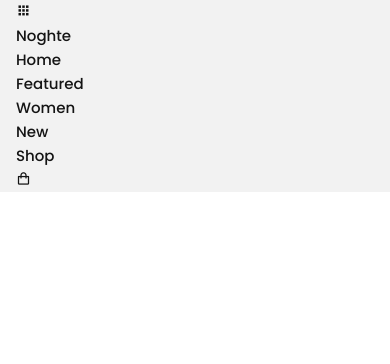
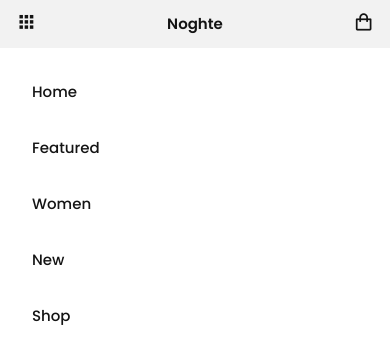
Before and after one commit to sinatayebati/responsive-ecommerce-wesbite, a plain HTML site: page index.html in a window 390 px wide. Drawn offline with nearby package versions, Linux system fonts and the light colour scheme.

Commit message:
updates commited

```diff
--- a/assets/css/styles.css
+++ b/assets/css/styles.css
@@ -133,7 +133,38 @@ img{
 }
 
 /*===== NAV =====*/
+.nav{
+  height: var(--header-height);
+  display: flex;
+  justify-content: space-between;
+  align-items: center;
+}
 
+@media screen and (max-width: 768px){
+  .nav__menu{
+    position: fixed;
+    top: var(--header-height);
+    left: 0;
+    width: 70%;
+    height: 100vh;
+    padding: 2rem;
+    background-color: var(--white-color);
+    transition: .5s;
+  }
+}
+
+.nav__item{
+  margin-bottom: var(--mb-4);
+}
+
+.nav__logo{
+  font-weight: var(--font-semi-bold);
+}
+
+.nav__toggle, .nav__shop{
+  font-size: 1.3rem;
+  cursor: pointer;
+}
 
 /*Show menu*/
 
```
